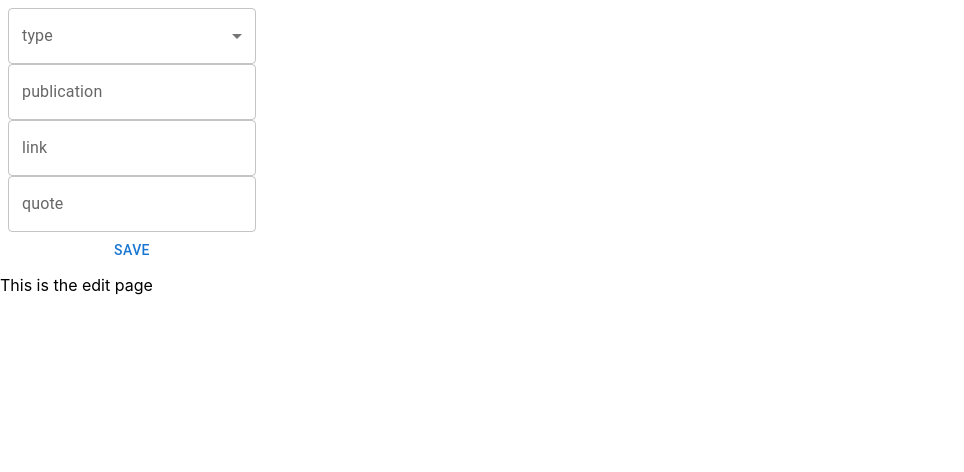
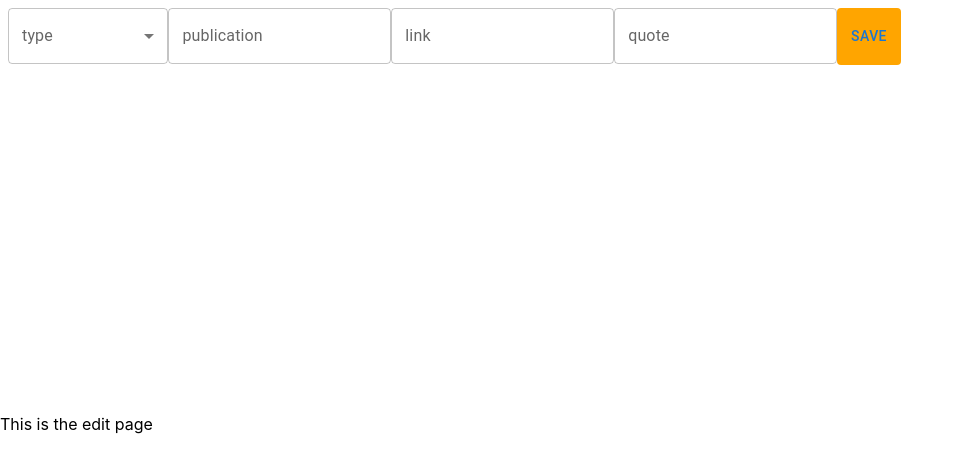
Before and after one commit to ninabrissey/your-epk, a React (Create React App) app: page /edit-page in a window 1280 px wide. Shown: the top 472 px of the page, without its empty margins (0-964 px from the left). Built offline with nearby package versions, Linux system fonts and the light colour scheme.

Commit message:
Add/work with inline styling react mui

```diff
--- a/src/components/forms/HeaderForm/AwardPressForm/AwardPressForm.tsx
+++ b/src/components/forms/HeaderForm/AwardPressForm/AwardPressForm.tsx
@@ -32,11 +32,12 @@ const AwardPressForm = () => {
   // });
 
   return (
-    <section className="press-awards-form">
-      <FormControl sx={{ m: 1, minWidth: 120 }}>
-      <InputLabel id="award-or-press">type</InputLabel>
-
+    <section>
+      <FormControl style={{ height: '50vh'}} sx={{ m: 1, minWidth: 120 }}>
+        <div className="press-awards-form" >
+        <InputLabel id="award-or-press">type</InputLabel>
        <Select
+          style={{ width: '20%', minWidth: '85px', marginBottom: '3%'}}
           labelId="award-or-press"
           id="award-or-press"
           // onChange={handleChange}
@@ -45,10 +46,11 @@ const AwardPressForm = () => {
           <MenuItem value={'award'}>award</MenuItem>
           <MenuItem value={'press'}>press</MenuItem>
         </Select>
-      <TextField id="outlined-basic" label="publication" variant="outlined" />
-      <TextField id="outlined-basic" label="link" variant="outlined" />
-      <TextField id="outlined-basic" label="quote" variant="outlined" />
-      <Button variant="text">save</Button>
+      <TextField style={{ marginBottom: '3%'}} id="outlined-basic" label="publication" variant="outlined" />
+      <TextField style={{ marginBottom: '3%'}} id="outlined-basic" label="link" variant="outlined" />
+      <TextField style={{ marginBottom: '3%'}} id="outlined-basic" label="quote" variant="outlined" />
+      <Button style={{ background: 'orange', height: '57px'}} variant="text">save</Button>
+      </div>
       </FormControl>
     </section>
   )
```
